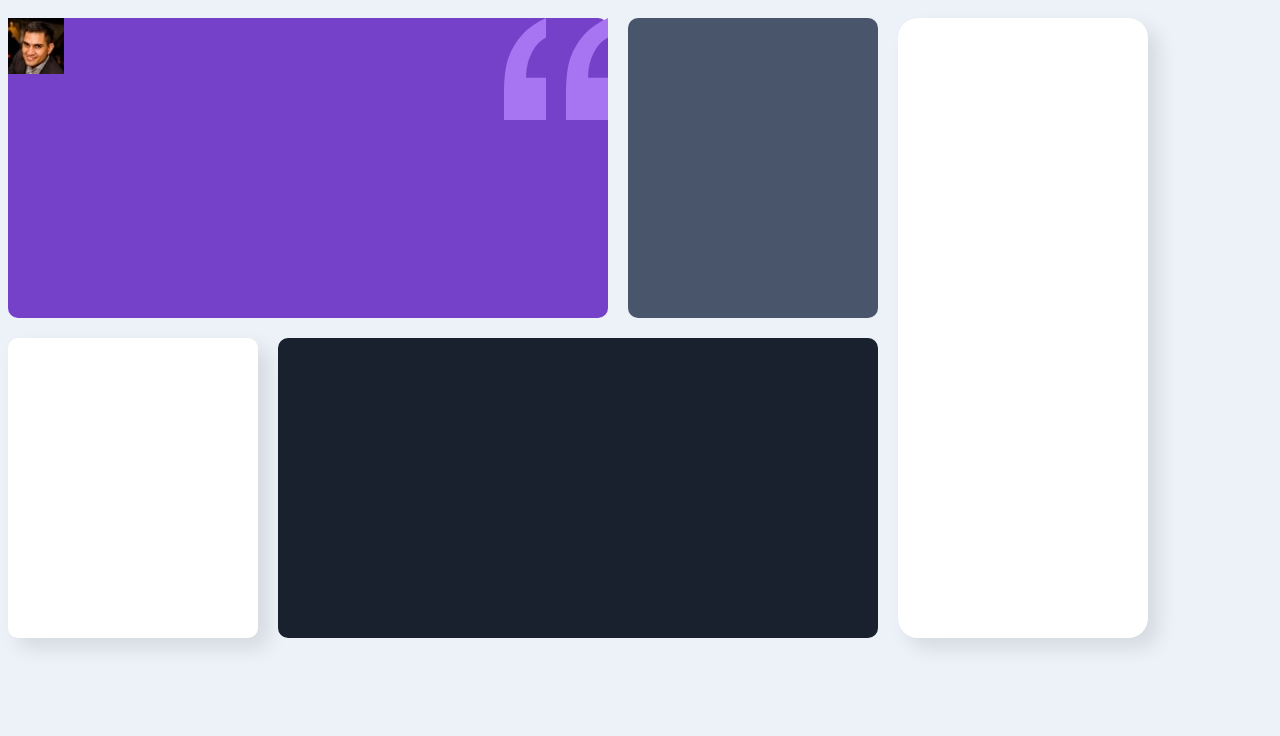
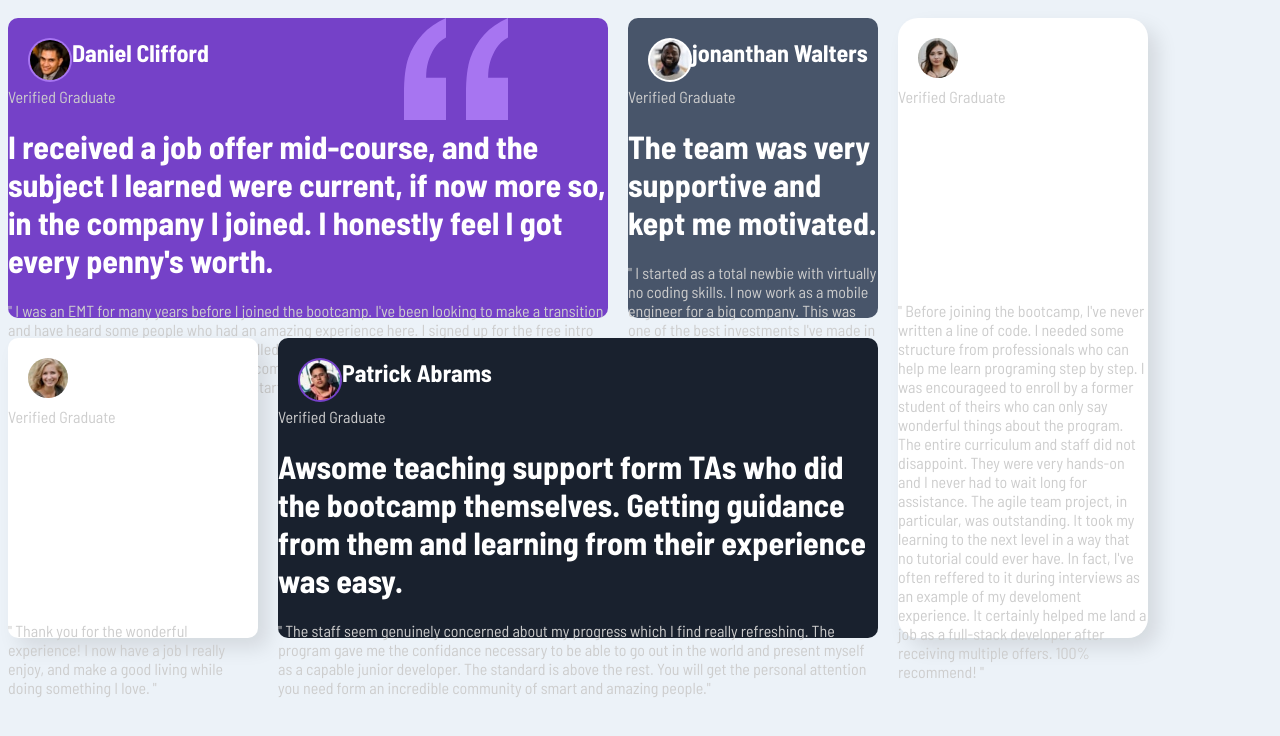
Before and after one commit to Nakk47/frontend-and-backend-project-3, a plain HTML site: page index.html in a window 1280 px wide. Shown: the top 736 px of the page. Drawn offline with Linux system fonts and the light colour scheme.

Commit message:
text layout

```diff
--- a/index.html
+++ b/index.html
@@ -5,6 +5,9 @@
     <meta name="viewport" content="width=device-width, initial-scale=1.0">
     <title>Project3</title>
     <link rel="stylesheet" href="style.css">
+    <link rel="preconnect" href="https://fonts.googleapis.com">
+    <link rel="preconnect" href="https://fonts.gstatic.com" crossorigin>
+    <link href="https://fonts.googleapis.com/css2?family=Barlow+Semi+Condensed:ital,wght@0,100;0,200;0,300;0,400;0,500;0,600;0,700;0,800;0,900;1,100;1,200;1,300;1,400;1,500;1,600;1,700;1,800;1,900&display=swap" rel="stylesheet">
 </head>
 <body>
     <div id="mother">
@@ -12,18 +15,51 @@
             <div id="main1">
                 <div class="type1">
                     <img src="bg-pattern-quotation.svg" alt="" class="symbol">
-                    <img src="image-daniel.jpg" alt="" class="profile">
+                    <img src="image-daniel.jpg" alt="" class="profile" id="daniel">
+                    <h2>Daniel Clifford</h2>
+                    <p>Verified Graduate</p>
+                    <h1>I received a job offer mid-course, and the subject I learned were current, if now more so, in the company I joined. I honestly feel I got every penny's worth.</h1>
+                    <p>" I was an EMT for many years before I joined the bootcamp. I've been looking to make a transition and have heard some people who had an amazing experience here. I signed up for the free intro coures and found it incredibly fun! I enrolled shortly thereafter. The next 12 weeks was the best - and most grueling - time of my life. sice completing the course, I've successsfully switch careers, working as a Software Engineer at a VR startup."</p>
+
                 </div>
-                <div class="type2"></div>
+
+                <div class="type2">
+                    <img src="image-jonathan.jpg" alt="" class="profile" id="jonanthan">
+                    <h2>jonanthan Walters</h2>
+                    <p>Verified Graduate</p>
+                    <h1>The team was very supportive and kept me motivated.</h1>
+                    <p>" I started as a total newbie with virtually no coding skills. I now work as a mobile engineer for a big company. This was one of the best investments I've made in myself."</p>
+                </div>
             </div>
 
             <div id="main2">
-                <div class="type4"></div>
-                <div class="type3"></div>
+                <div class="type4">
+                    <img src="image-jeanette.jpg" alt="" class="profile">
+                    <h2>Jeanette Harmon</h2>
+                    <p>Verified Graduate</p>
+                    <h1>An Overall wonderful and rewarding experience.</h1>
+                    <p>" Thank you for the wonderful experience! I now have a job I really enjoy, and make a good living while doing something I love. "</p>
+                </div>
+
+
+                <div class="type3">
+                    <img src="image-patrick.jpg" alt="" class="profile" id="patrick">
+                    <h2>Patrick Abrams</h2>
+                    <p>Verified Graduate</p>
+                    <h1>Awsome teaching support form TAs who did the bootcamp themselves. Getting guidance from them and learning from their experience was easy.</h1>
+                    <p>" The staff seem genuinely concerned about my progress which I find really refreshing. The program gave me the confidance necessary to be able to go out in the world and present myself as a capable junior developer. The standard is above the rest. You will get the personal attention you need form an incredible community of smart and amazing people."</p>
+
+                </div>
             </div>
 
         </div>
-        <div class="type5"></div>
+        <div class="type5">
+            <img src="image-kira.jpg" alt="" class="profile">
+            <h2>Kira Whittle</h2>
+            <p>Verified Graduate</p>
+            <h1>Such a life-changing experience. Highly recommended!</h1>
+            <p>" Before joining the bootcamp, I've never written a line of code. I needed some structure from professionals who can help me learn programing step by step. I was encourageed to enroll by a former student of theirs who can only say wonderful things about the program. The entire curriculum and staff did not disappoint. They were very hands-on and I never had to wait long for assistance. The agile team project, in particular, was outstanding. It took my learning to the next level in a way that no tutorial could ever have. In fact, I've often reffered to it during interviews as an example of my develoment experience. It certainly helped me land a job as a full-stack developer after receiving multiple offers. 100% recommend! "</p>
+        </div>
     </div>
 </body>
 </html>
--- a/style.css
+++ b/style.css
@@ -1,5 +1,16 @@
 body {
 background-color: hsl(210, 46%, 95%)    ;
+}
+p, h1, h2 {
+    font-family: "Barlow Semi Condensed", sans-serif;
+}
+
+h1, h2 {
+    color: white;
+}
+
+p {
+    color: rgb(205, 205, 205);
 }
 
 #mother {
@@ -71,8 +82,29 @@ background-color: hsl(210, 46%, 95%)    ;
 
 .symbol {
     float: right;
+    padding-right: 100px;
 }
 
 .profile {
-    margin: auto;
+    float: left;
+    border-radius: 50%;
+    margin-top: 20px;
+    margin-left: 20px;
+    width: 40px;
+    height: 40px;
 }
+
+#jonanthan {
+    background-color: white;
+    padding: 2px;
+}
+
+#daniel {
+    background-color: #A775F1;
+    padding: 2px;
+}
+
+#patrick {
+    background-color: hsl(263, 55%, 52%);
+    padding: 2px;
+}
```
